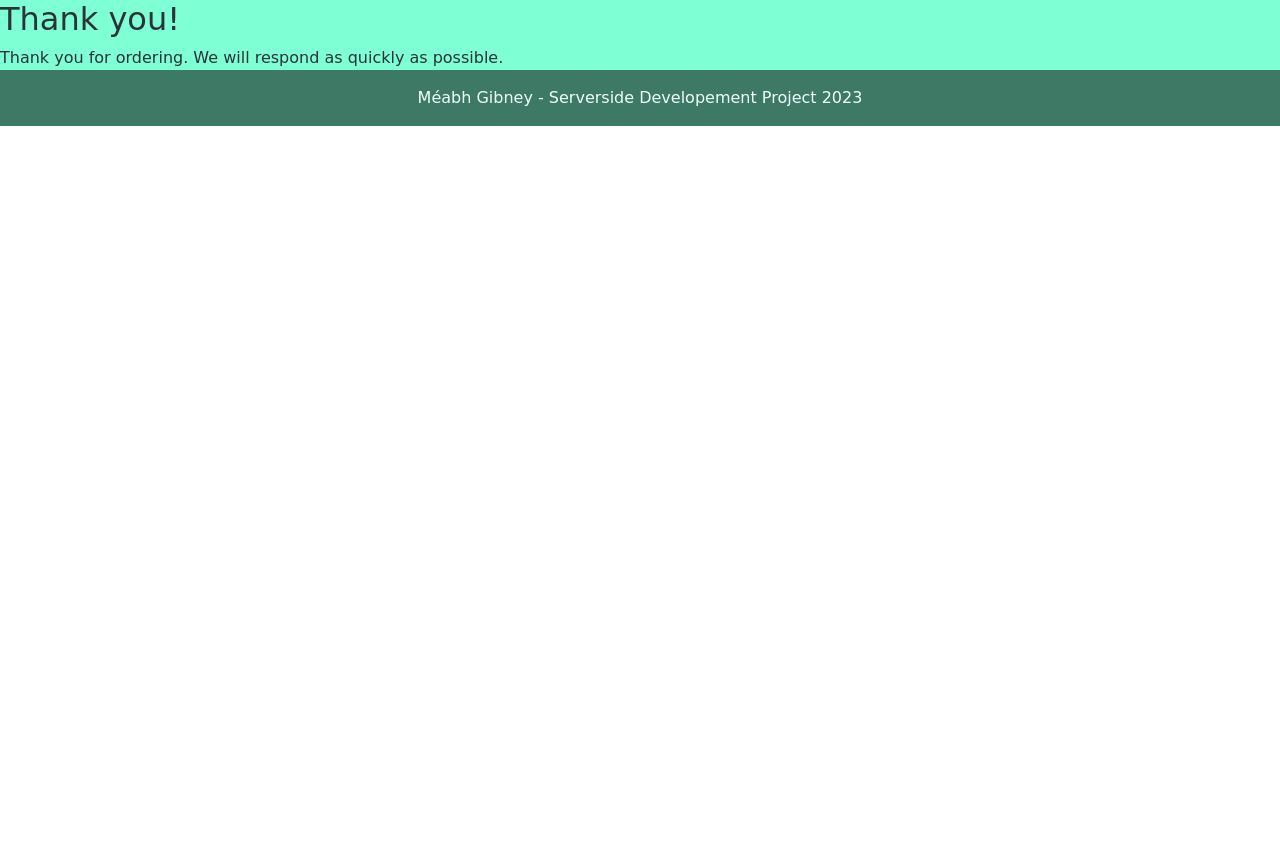
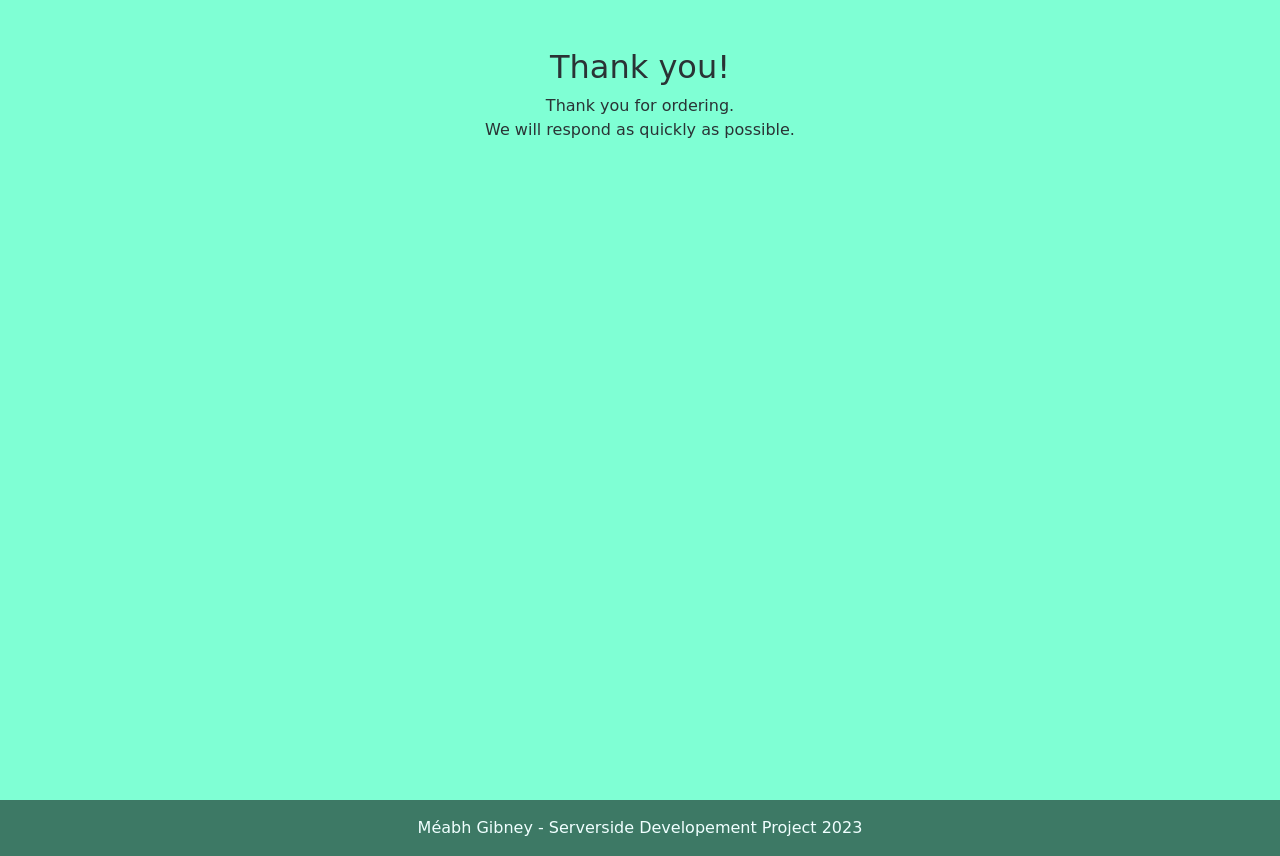
Before and after one commit to MeabhG97/php-sql, a PHP site: page /custom-order-confirmation.php in a window 1280 px wide. Shown: the part 56-912 px from the top of the page. Before the commit the page ends 182 px from the top, so only its background shows below. Run offline with PHP 8.4, Linux system fonts and the light colour scheme; some web fonts are replaced.

Commit message:
Styling for other pages

```diff
--- a/bouquets.php
+++ b/bouquets.php
@@ -30,7 +30,7 @@
     <?php include "includes/nav.php" ?>
     <main class="container-fluid vh-100 pt-3">
       <div class="starter-template text-center">
-        <h1 class="pt-2">Bouqets</h1>
+        <h2 class="pt-2">Bouqets</h2>
 
         <div class="table-responsive pt-3">
           <table class="table table-striped table-hover table-borderless">
--- a/custom-order-confirmation.php
+++ b/custom-order-confirmation.php
@@ -4,10 +4,11 @@
 
 	<body>
 		<?php include "includes/nav.php" ?>
-		<main>
-		<h2>Thank you!</h2>
-			<div>
-				Thank you for ordering. We will respond as quickly as possible.
+		<main class="container-fluid vh-100 pt-5 text-center">
+			<h2>Thank you!</h2>
+			<div class="pb-3">
+				Thank you for ordering.<br/>
+				We will respond as quickly as possible.
 			</div>
 		</main>
 		<?php include "includes/footer.php" ?>
--- a/custom-orders.php
+++ b/custom-orders.php
@@ -5,7 +5,7 @@
     <?php include "includes/nav.php"?>
 
     <main class="container-fluid pt-3">
-      <h1 class="text-center">Custom Order</h1>
+      <h2 class="text-center">Custom Order</h2>
       <div class="d-grid col-8 mx-auto">
 
         <form method="POST" name="customOrder" action="custom-order-handler.php" class="was-validated">
--- a/database-error.php
+++ b/database-error.php
@@ -7,8 +7,8 @@
 <!-- the body section -->
 <body>
     <?php include "includes/nav.php" ?>
-    <main>
-        <h1>Database Error</h1>
+    <main class="container-fluid vh-100 pt-5 text-center">
+        <h2>Database Error</h2>
         <p>There was an error connecting to the database.</p>
         <p>The database must be installed as described in the appendix.</p>
         <p>Error message: <?php echo $error_message; ?></p>
--- a/flowers.php
+++ b/flowers.php
@@ -15,7 +15,7 @@
 
     <main class="container-fluid vh-100 pt-3">
       <div class="starter-template text-center">
-        <h1 class="pt-2">Flowers</h1>
+        <h2 class="pt-2">Flowers</h2>
 
         <div class="table-responsive pt-3">
           <table class="table table-striped table-hover table-borderless">
--- a/index.php
+++ b/index.php
@@ -8,7 +8,7 @@
     <?php include "includes/nav.php" ?>
     <main class="container-fluid vh-100 pt-5">
       <div class="container-fluid text-center">
-        <h1>Floral Fantasia</h1>
+        <h2>Floral Fantasia</h2>
         <p class="lead pt-3">
           Flower shop<br/>
           Please select a link from below to see our products.
```
Also changed, not shown: email-not-sent.php (+4 -3 lines).
